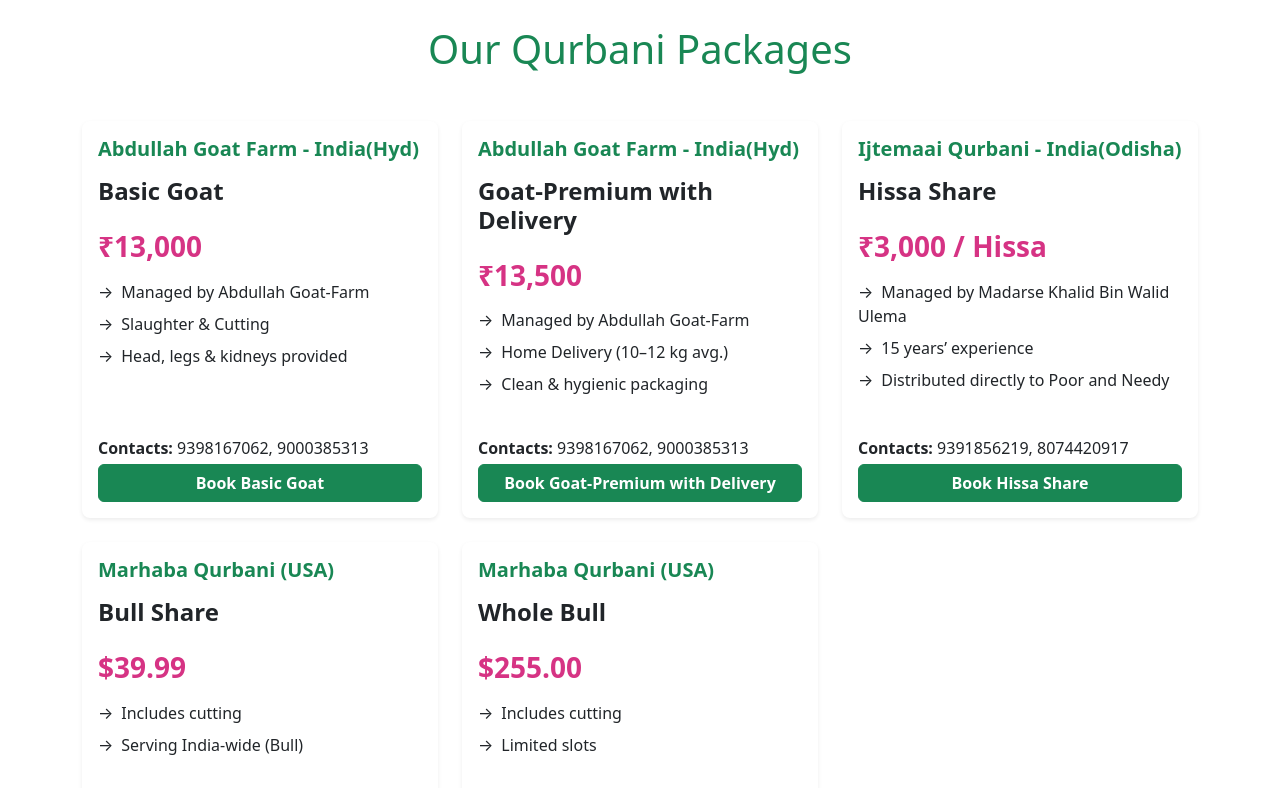
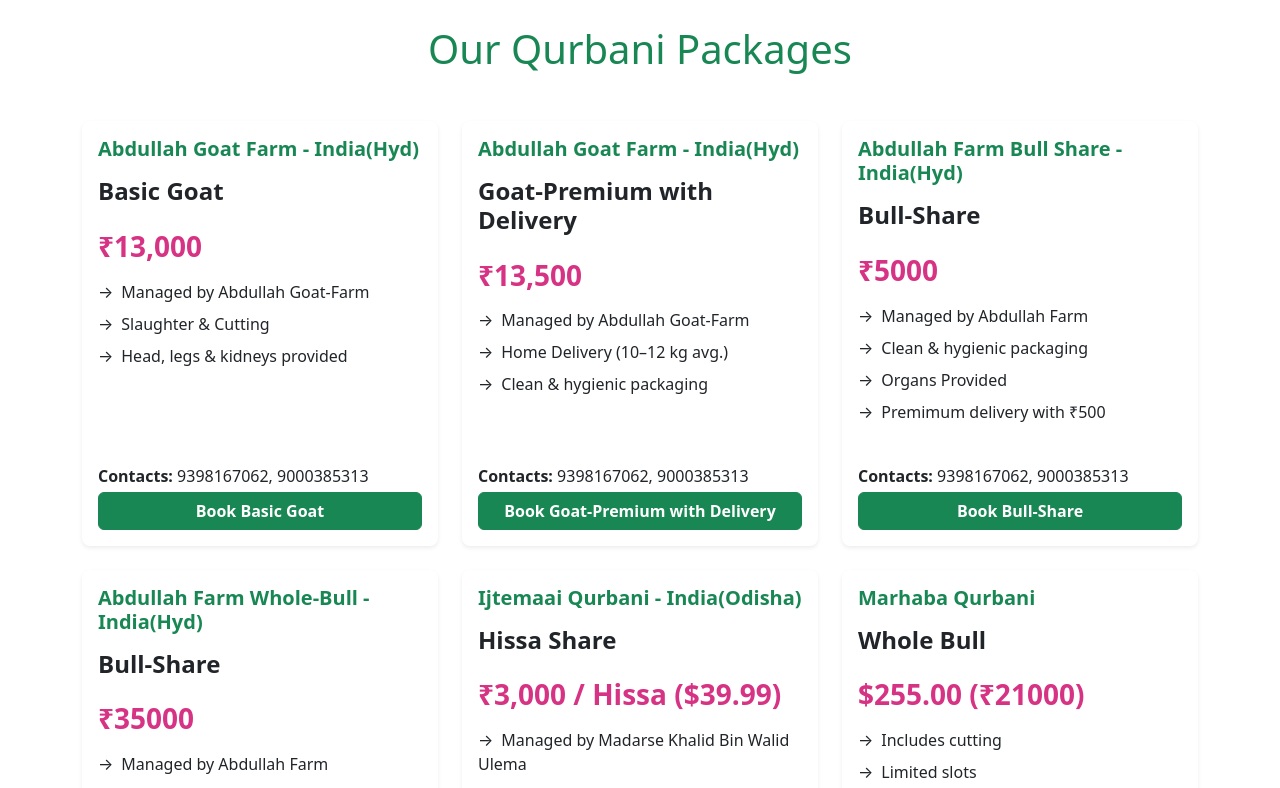
Before and after one commit to mujju834/qurbani-site, a React (Create React App) app: page / in a window 1280 px wide. Shown: the part 2420-3208 px from the top of the page. Built offline with nearby package versions, Linux system fonts and the light colour scheme.

Commit message:
changed packages

```diff
--- a/src/components/Packages.js
+++ b/src/components/Packages.js
@@ -19,11 +19,26 @@
       features: ['Managed by Abdullah Goat-Farm','Home Delivery (10–12 kg avg.)', 'Clean & hygienic packaging'],
       contacts: ['9398167062', '9000385313'],
     },
+     {
+      id: 'abdullah-premium',
+      brand: 'Abdullah Farm Bull Share - India(Hyd)',
+      title: 'Bull-Share',
+      price: '₹5000',
+      features: ['Managed by Abdullah Farm', 'Clean & hygienic packaging', 'Organs Provided', 'Premimum delivery with ₹500'],
+      contacts: ['9398167062', '9000385313'],
+    },{
+      id: 'abdullah-premium',
+      brand: 'Abdullah Farm Whole-Bull - India(Hyd)',
+      title: 'Bull-Share',
+      price: '₹35000',
+      features: ['Managed by Abdullah Farm', 'Clean & hygienic packaging', 'Organs Provided', 'Premimum delivery with ₹500'],
+      contacts: ['9398167062', '9000385313'],
+    },
     {
       id: 'ijtemaai-hissa',
       brand: 'Ijtemaai Qurbani - India(Odisha)',
       title: 'Hissa Share',
-      price: '₹3,000 / Hissa',
+      price: '₹3,000 / Hissa ($39.99)',
       features: [
         'Managed by Madarse Khalid Bin Walid Ulema',
         '15 years’ experience',
@@ -32,18 +47,10 @@
       contacts: ['9391856219', '8074420917'],
     },
     {
-      id: 'marhaba-share',
-      brand: 'Marhaba Qurbani (USA)',
-      title: 'Bull Share',
-      price: '$39.99',
-      features: ['Includes cutting', 'Serving India-wide (Bull)'],
-      contacts: ['5618174738'],
-    },
-    {
       id: 'marhaba-whole',
-      brand: 'Marhaba Qurbani (USA)',
+      brand: 'Marhaba Qurbani',
       title: 'Whole Bull',
-      price: '$255.00',
+      price: '$255.00 (₹21000)',
       features: ['Includes cutting', 'Limited slots'],
       contacts: ['5618174738'],
     },
```
